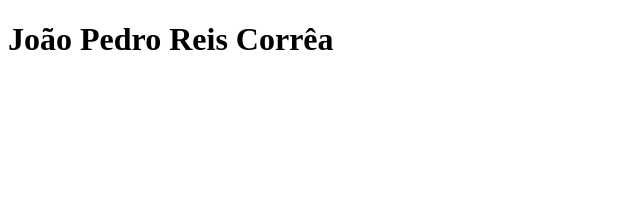
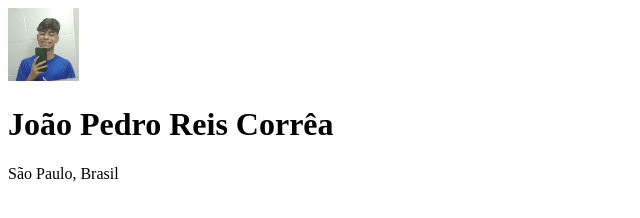
Before and after one commit to JoaoPedroReisCorrea/Meus-LInks, a plain HTML site: page index.html in a window 1280 px wide. Shown: the whole page, without its empty margins (0-640 px from the left). Drawn offline with Linux system fonts and the light colour scheme.

Commit message:
desenvolvimento do HTML

```diff
--- a/index.html
+++ b/index.html
@@ -7,7 +7,9 @@
 </head>
 <body>
     <div>
+        <img src="./Foto trabalho intro web.jpg" alt="Imagem do criador da pagina de links , João Pedro Reis Corrêa">
         <h1>João Pedro Reis Corrêa</h1>
+        <p>São Paulo, Brasil</p>
     </div>
 </body>
 </html>
```
